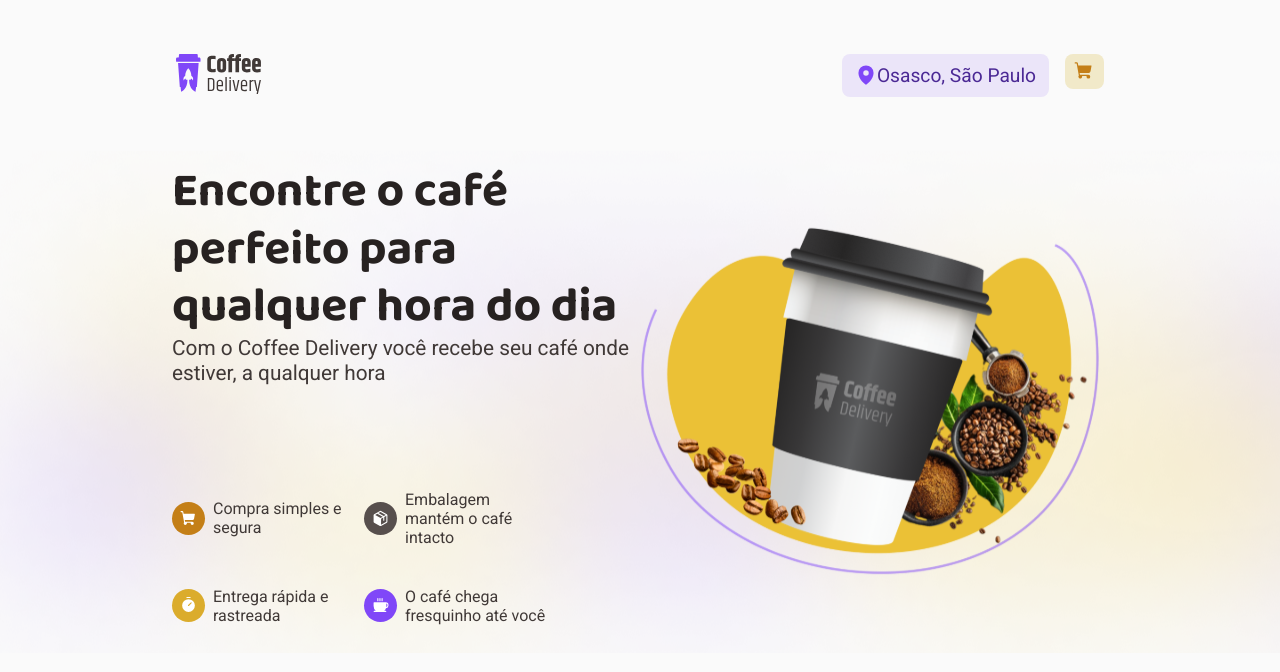
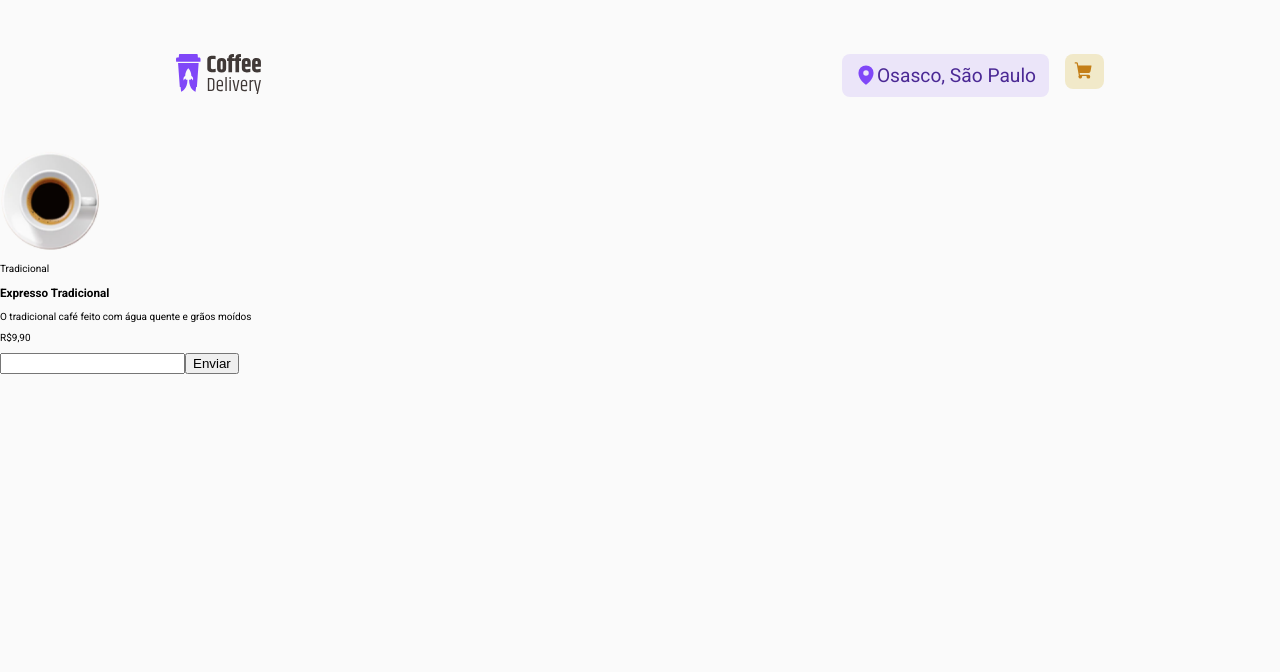
Before and after one commit to cauealb/projects-React, a React (Vite) app in the folder 05-coffe-delivey/: page / in a window 1280 px wide. Shown: the top 672 px of the page. Built offline with nearby package versions, Linux system fonts and the light colour scheme.

Commit message:
style: Criando a estrutura semântica do projeto

```diff
--- /dev/null
+++ b/05-coffe-delivey/src/Routes/Components/Cards/Cards.tsx
@@ -0,0 +1,23 @@
+import express from '../../../assets/SvgCoffe/Type=Expresso.svg'
+
+export default function Cards() {
+    return (
+        <>
+            <div>
+                <header>
+                    <img src={express} />
+                </header>
+                <p>Tradicional</p>
+                <div>
+                    <h3>Expresso Tradicional</h3>
+                    <p>O tradicional café feito com água quente e grãos moídos</p>
+                </div>
+                <footer>
+                    <p>R$9,90</p>
+                    <input type="number" />
+                    <button>Enviar</button>
+                </footer>
+            </div>
+        </>
+    )
+}
--- a/05-coffe-delivey/src/Routes/Components/HederDefault/HeaderDefault.tsx
+++ b/05-coffe-delivey/src/Routes/Components/HederDefault/HeaderDefault.tsx
@@ -2,7 +2,7 @@ import logo from '../../../assets/Logo/Logo.svg'
 import { MapPin, ShoppingCart } from 'phosphor-react'
 import { HeaderStyle, HeaderStyleDiv, ParagraphStyle, PayStyle } from './HeaderDefaultStyle'
 import { NavLink } from 'react-router'
-import { Hero } from '../Hero/Hero'
+import Cards from '../Cards/Cards'
 
 export function HeaderDefault() {
     return (
@@ -20,7 +20,7 @@ export function HeaderDefault() {
                     </PayStyle>
                 </HeaderStyleDiv>
             </HeaderStyle>
-            <Hero />
+            <Cards />
         </>
     )
 }
```
